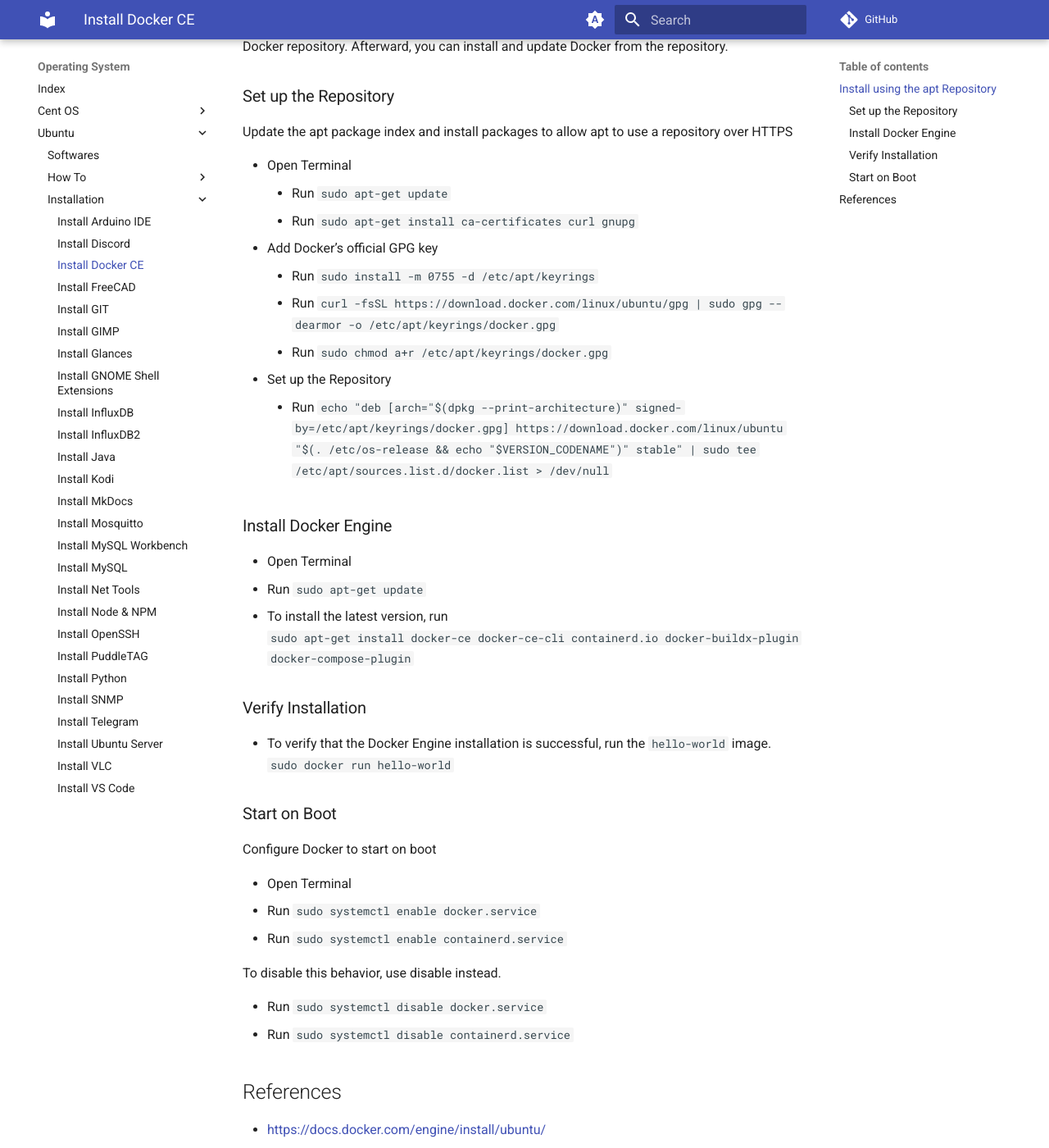
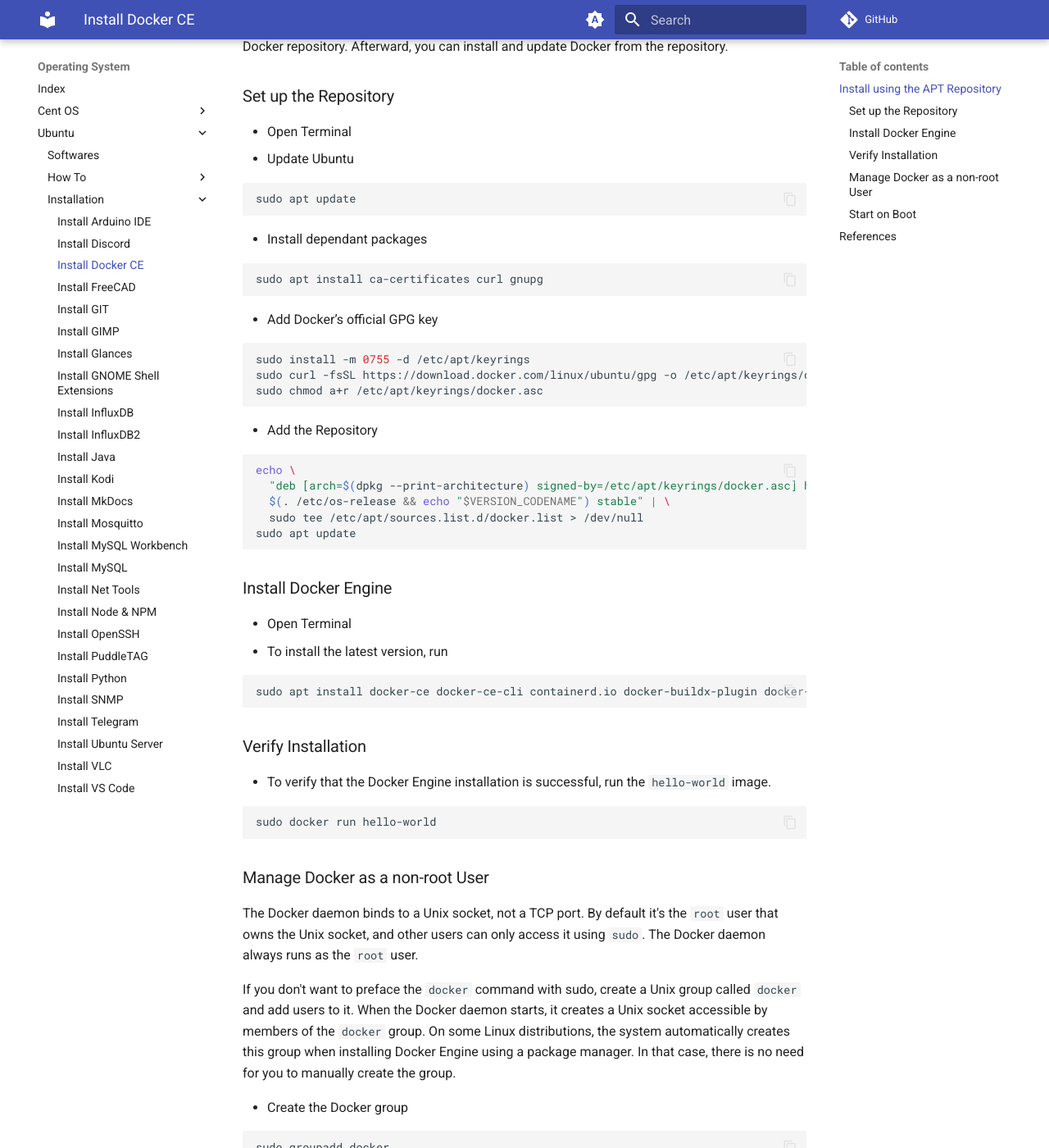
Before and after one commit to sreeramachandramurthy/home-user-guides, an MkDocs documentation site: the page built from docs/os/ubuntu/installation/install-docker.md, in a window 1280 px wide and 1400 px high, scrolled down 300 px. Shown: the whole window at 82% size. Built offline with MkDocs 1.6.1 and Material for MkDocs 9.7.7, drawn with Linux system fonts in a browser that asks for light colours; comment, search, counter and statistics services are not loaded; some of the changed text lies outside the part shown.

Commit message:
Update Docker

````diff
--- a/docs/os/ubuntu/installation/install-docker.md
+++ b/docs/os/ubuntu/installation/install-docker.md
@@ -1,47 +1,107 @@
 # Install Docker CE
 
-## Install using the apt Repository
+## Install using the APT Repository
 
 Before you install Docker Engine for the first time on a new host machine, you need to set up the Docker repository. Afterward, you can install and update Docker from the repository.
 
 ### Set up the Repository
 
-Update the apt package index and install packages to allow apt to use a repository over HTTPS
+* Open Terminal
+* Update Ubuntu
 
-* Open Terminal
-    * Run `sudo apt-get update`
-    * Run `sudo apt-get install ca-certificates curl gnupg`
+```bash
+sudo apt update
+```
+
+* Install dependant packages
+
+```bash
+sudo apt install ca-certificates curl gnupg
+```
+
 * Add Docker’s official GPG key
-    * Run `sudo install -m 0755 -d /etc/apt/keyrings`
-    * Run `curl -fsSL https://download.docker.com/linux/ubuntu/gpg | sudo gpg --dearmor -o /etc/apt/keyrings/docker.gpg`
-    * Run `sudo chmod a+r /etc/apt/keyrings/docker.gpg`
-* Set up the Repository
-    * Run `echo "deb [arch="$(dpkg --print-architecture)" signed-by=/etc/apt/keyrings/docker.gpg] https://download.docker.com/linux/ubuntu "$(. /etc/os-release && echo "$VERSION_CODENAME")" stable" | sudo tee /etc/apt/sources.list.d/docker.list > /dev/null`
+
+```bash
+sudo install -m 0755 -d /etc/apt/keyrings
+sudo curl -fsSL https://download.docker.com/linux/ubuntu/gpg -o /etc/apt/keyrings/docker.asc
+sudo chmod a+r /etc/apt/keyrings/docker.asc
+```
+
+* Add the Repository
+
+```bash
+echo \
+  "deb [arch=$(dpkg --print-architecture) signed-by=/etc/apt/keyrings/docker.asc] https://download.docker.com/linux/ubuntu \
+  $(. /etc/os-release && echo "$VERSION_CODENAME") stable" | \
+  sudo tee /etc/apt/sources.list.d/docker.list > /dev/null
+sudo apt update
+```
 
 ### Install Docker Engine
 
 * Open Terminal
-* Run `sudo apt-get update`
 * To install the latest version, run
-  `sudo apt-get install docker-ce docker-ce-cli containerd.io docker-buildx-plugin docker-compose-plugin`
+
+```bash
+sudo apt install docker-ce docker-ce-cli containerd.io docker-buildx-plugin docker-compose-plugin
+```
 
 ### Verify Installation
 
 * To verify that the Docker Engine installation is successful, run the `hello-world` image.
-  `sudo docker run hello-world`
+
+```bash
+sudo docker run hello-world
+```
+
+### Manage Docker as a non-root User
+
+The Docker daemon binds to a Unix socket, not a TCP port. By default it's the `root` user that owns the Unix socket, and other users can only access it using `sudo`. The Docker daemon always runs as the `root` user.
+
+If you don't want to preface the `docker` command with sudo, create a Unix group called `docker` and add users to it. When the Docker daemon starts, it creates a Unix socket accessible by members of the `docker` group. On some Linux distributions, the system automatically creates this group when installing Docker Engine using a package manager. In that case, there is no need for you to manually create the group.
+
+* Create the Docker group
+
+```bash
+sudo groupadd docker
+```
+
+* Add user to the Docker group
+
+```bash
+sudo usermod -aG docker $USER
+```
+
+* Activate the changes to the groups
+
+```bash
+newgrp docker
+```
+
+* Verify that you can run `docker` commands without `sudo`.
+
+```bash
+docker run hello-world
+```
 
 ### Start on Boot
 
 Configure Docker to start on boot
 
 * Open Terminal
-* Run `sudo systemctl enable docker.service`
-* Run `sudo systemctl enable containerd.service`
+* Run the below commands
+
+```bash
+sudo systemctl enable docker.service
+sudo systemctl enable containerd.service
+```
 
 To disable this behavior, use disable instead.
 
-* Run `sudo systemctl disable docker.service`
-* Run `sudo systemctl disable containerd.service`
+```bash
+sudo systemctl disable docker.service
+sudo systemctl disable containerd.service
+```
 
 ## References
 
````
